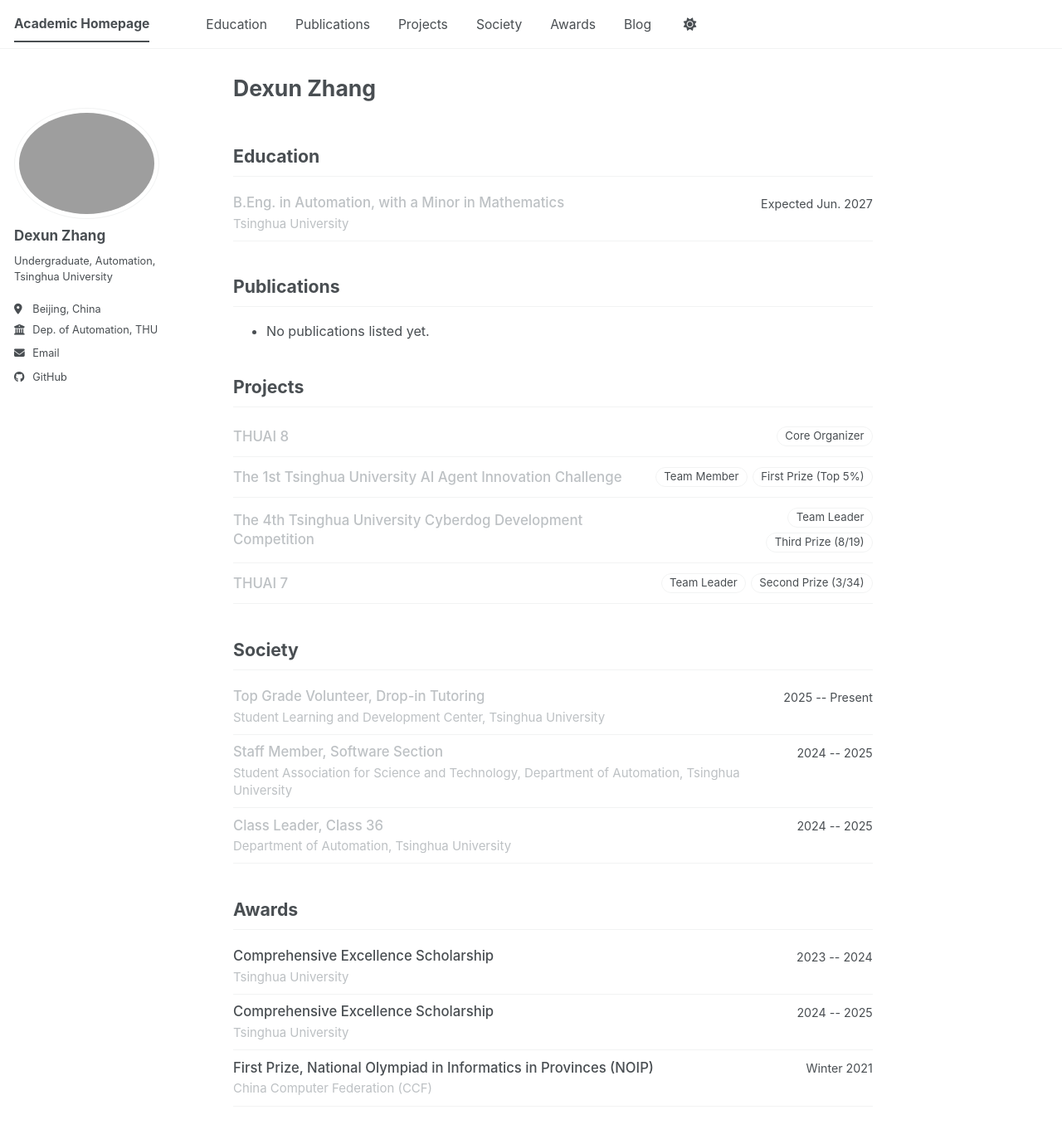
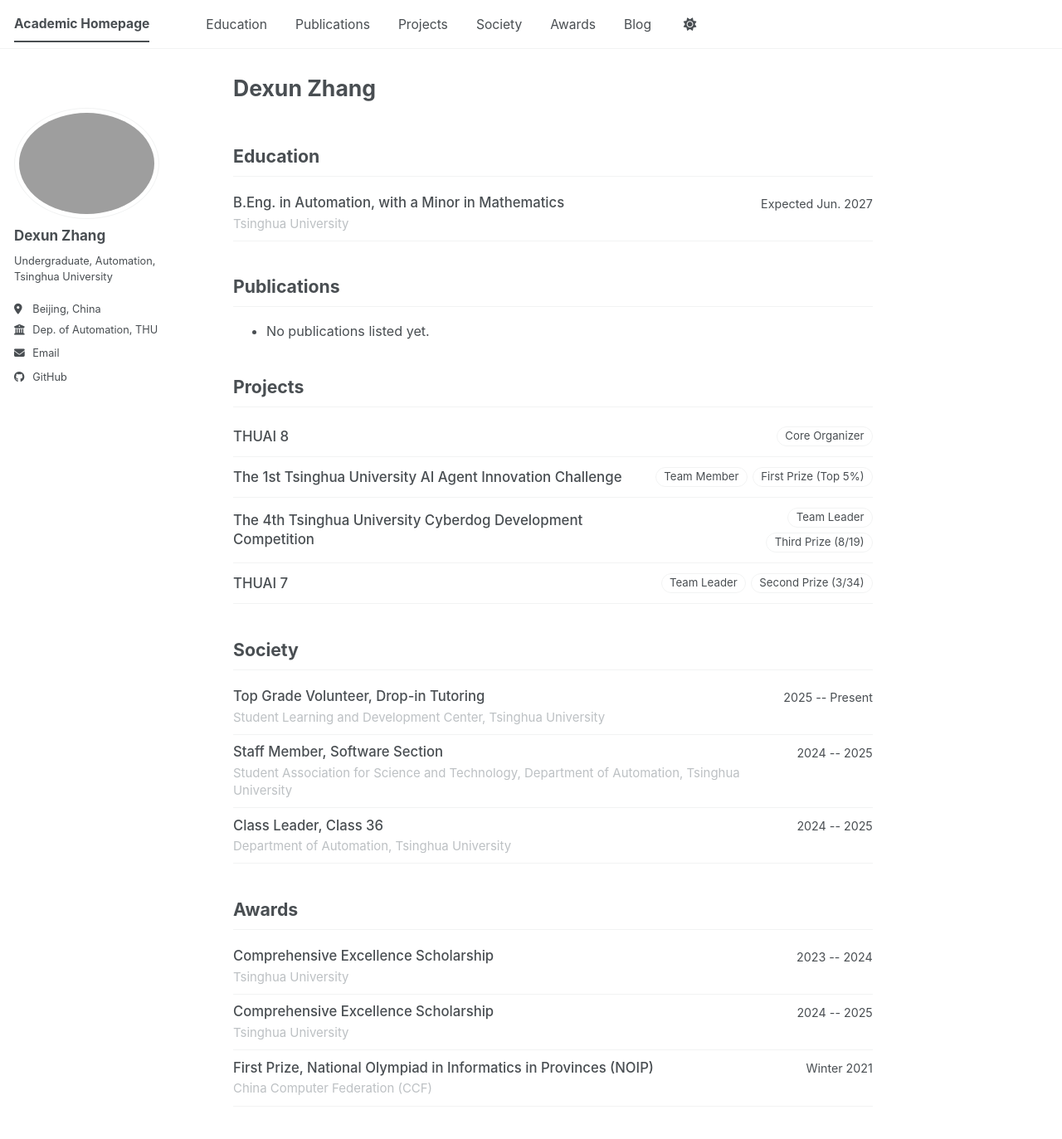
Before and after one commit to PsephurusGladius/academicpages, a Jekyll site: the page built from _pages/about.md, in a window 1280 px wide and 1400 px high. Shown: the top 1373 px of the window at 83% size. Built offline with Jekyll 4.4.1, drawn with Linux system fonts in a browser that asks for light colours; our own code applies the rules of GitHub Pages for plain Markdown files; a script bundle is joined from its source files by our own code; library files that are not in the unit come from our copies.

Commit message:
Normalize title color and unify awards styling

```diff
--- a/_sass/layout/_page.scss
+++ b/_sass/layout/_page.scss
@@ -123,7 +123,7 @@
   .cv-entry__title {
     font-size: 0.98em;
     font-weight: 550;
-    color: var(--global-text-color-light);
+    color: var(--global-text-color);
     line-height: 1.4;
   }
 
@@ -142,10 +142,6 @@
     white-space: nowrap;
     text-align: right;
     padding-top: 0.1rem;
-  }
-
-  .cv-entry--award .cv-entry__title {
-    color: var(--global-link-color-hover);
   }
 
   .cv-expand {
@@ -170,7 +166,7 @@
   .cv-expand__title {
     font-size: 0.99em;
     font-weight: 550;
-    color: var(--global-text-color-light);
+    color: var(--global-text-color);
     line-height: 1.35;
   }
 
```
